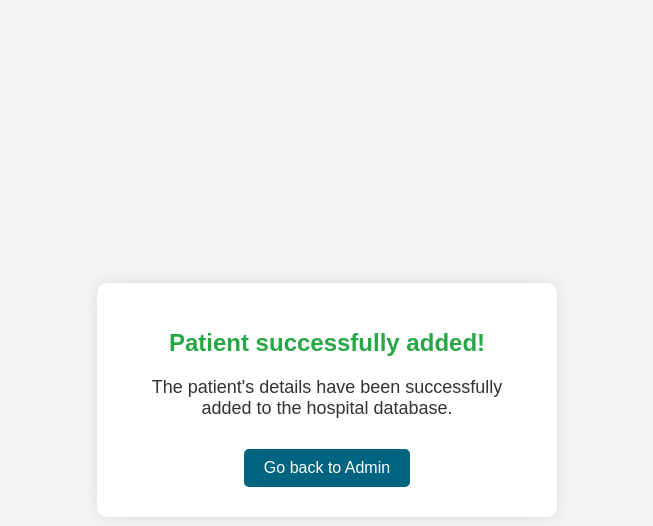
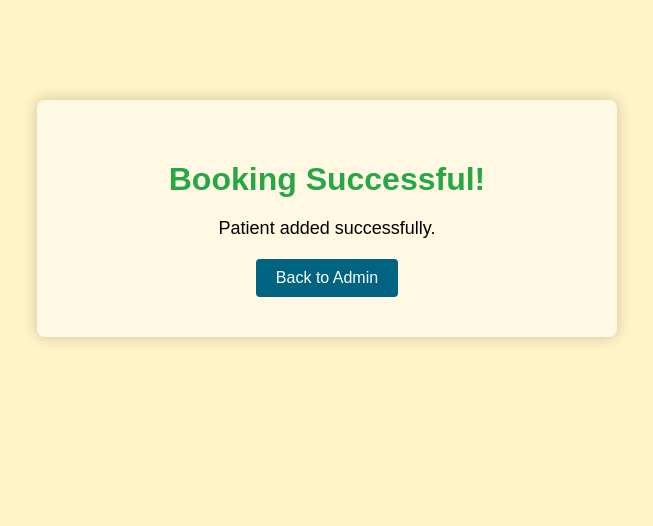
Before and after one commit to ManaS066/sih-hospital_, a Flask app: page /admin/confirmation in a window 1280 px wide. Shown: the top 526 px of the page, without its empty margins (313-966 px from the left). Run offline with Flask 3, Linux system fonts and the light colour scheme; the visitor is signed in with stand-in values (Sample User, id 1).

Commit message:
improvements

```diff
--- a/Government of NCT of Delhi/app.py
+++ b/Government of NCT of Delhi/app.py
@@ -216,13 +216,17 @@ def appointment():
         appointment_collection.insert_one(appointment_data)
 
         # After saving or processing, redirect or render a success page
-        return redirect('/admin/confirmation')
+        return redirect('/confirmation')
     # If GET request, just render the appointment form
     hospitals = hospital_data_collection.find()
     hospital_names = [hospital['hospital_name'] for hospital in hospitals]
 
     return render_template('appointment.html', hospitals=hospital_names)
 
+
+@app.route('/confirmation',methods=['POST','GET'])
+def conform():
+    return render_template('conformation.html')
 
 @app.route('/admin/add_patient', methods=['GET', 'POST'])
 # @token_required('admin')
@@ -268,7 +272,7 @@ def add_patient():
 @app.route('/admin/confirmation')
 @login_required('admin')
 def confirmation():
-    return render_template('conformation.html', message="Patient successfully added!")
+    return render_template('success_admin.html')
 
 
 @app.route('/admin/manage_appointment', methods=['GET', 'POST'])
--- a/Government of NCT of Delhi/templates/add patient.html
+++ b/Government of NCT of Delhi/templates/add patient.html
@@ -65,7 +65,7 @@
 
 <body>
     <div class="container">
-        <h2>Add Patient </h2>
+        <h2> Add Patient </h2>
         <form action="#" method="POST">
             <div class="form-group">
                 <label for="fullname">Patient Name:</label>
--- a/Government of NCT of Delhi/templates/conformation.html
+++ b/Government of NCT of Delhi/templates/conformation.html
@@ -57,9 +57,9 @@
 
 <body>
     <div class="confirmation-container">
-        <h1>{{ message }}</h1>
-        <p>The patient's details have been successfully added to the hospital database.</p>
-        <a href="/admin">Go back to Admin</a>
+
+        <h1>The appointment's details have been successfully added to the hospital database.</h1>
+        <a href="/user_app">Go back to user dashbord</a>
     </div>
 </body>
 
--- a/Government of NCT of Delhi/templates/success_admin.html
+++ b/Government of NCT of Delhi/templates/success_admin.html
@@ -11,9 +11,9 @@
     <body>
         <div class="success-container">
             <h1>Booking Successful!</h1>
-            <p>Your bed has been booked successfully.</p>
-            <p>Bed Number: <span id="bed-number"></span></p>
-            <a href="../templates/index_opd_admin.html" class="back-button">Back to Home</a>
+            <p>Patient added successfully.</p>
+
+            <a href="/admin" class="back-button">Back to Admin</a>
         </div>
     </body>
     <script>
--- a/Government of NCT of Delhi/templates/user_app.html
+++ b/Government of NCT of Delhi/templates/user_app.html
@@ -54,7 +54,6 @@
             }
 
             .main-content {
-                margin-left: 250px;
                 padding: 20px;
             }
 
```
